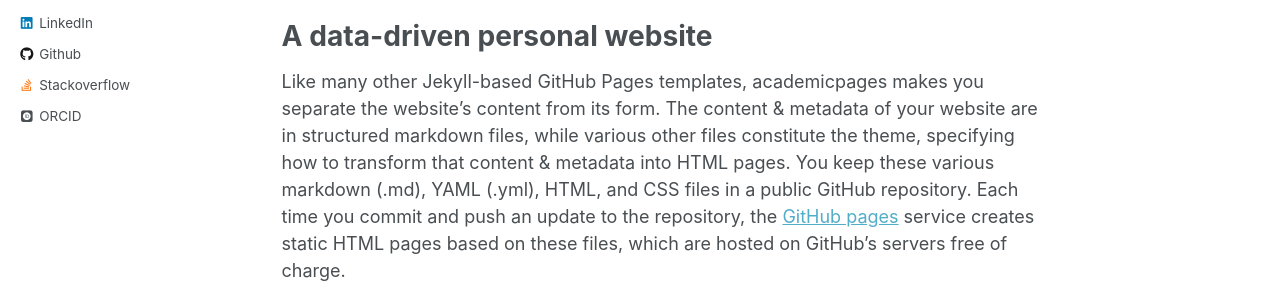
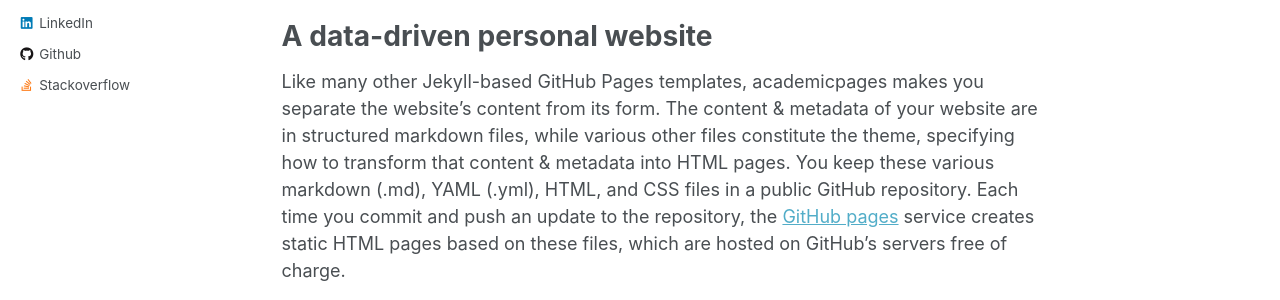
Before and after one commit to muttalipkucuk/muttalipkucuk.github.io, a Jekyll site: the page built from _pages/about.md, in a window 1280 px wide. Shown: the part 462-762 px from the top of the page. Built offline with Jekyll 4.4.1, drawn with Linux system fonts in a browser that asks for light colours; some web fonts are replaced.

Commit message:
Create home.md

```diff
--- a/_config.yml
+++ b/_config.yml
@@ -103,7 +103,7 @@ author:
   impactstory      : #"https://profiles.impactstory.org/u/xxxx-xxxx-xxxx-xxxx"
   lastfm           :
   linkedin         : "muttalipkucuk"
-  orcid            : "http://orcid.org/yourorcidurl"
+  orcid            : #"http://orcid.org/yourorcidurl"
   pinterest        :
   soundcloud       :
   stackoverflow    : https://stackoverflow.com/users/8092705/muttalip-kucuk
```
